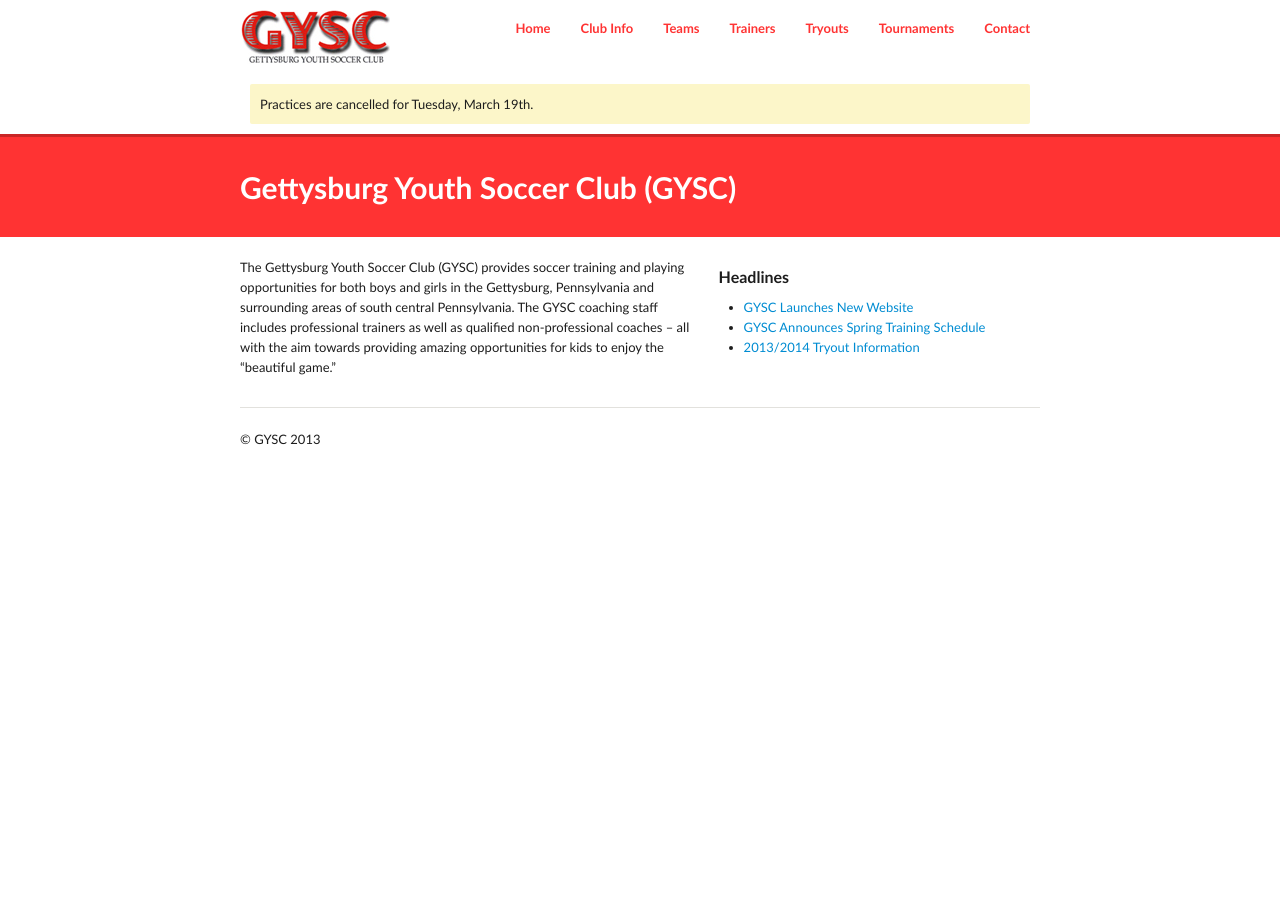
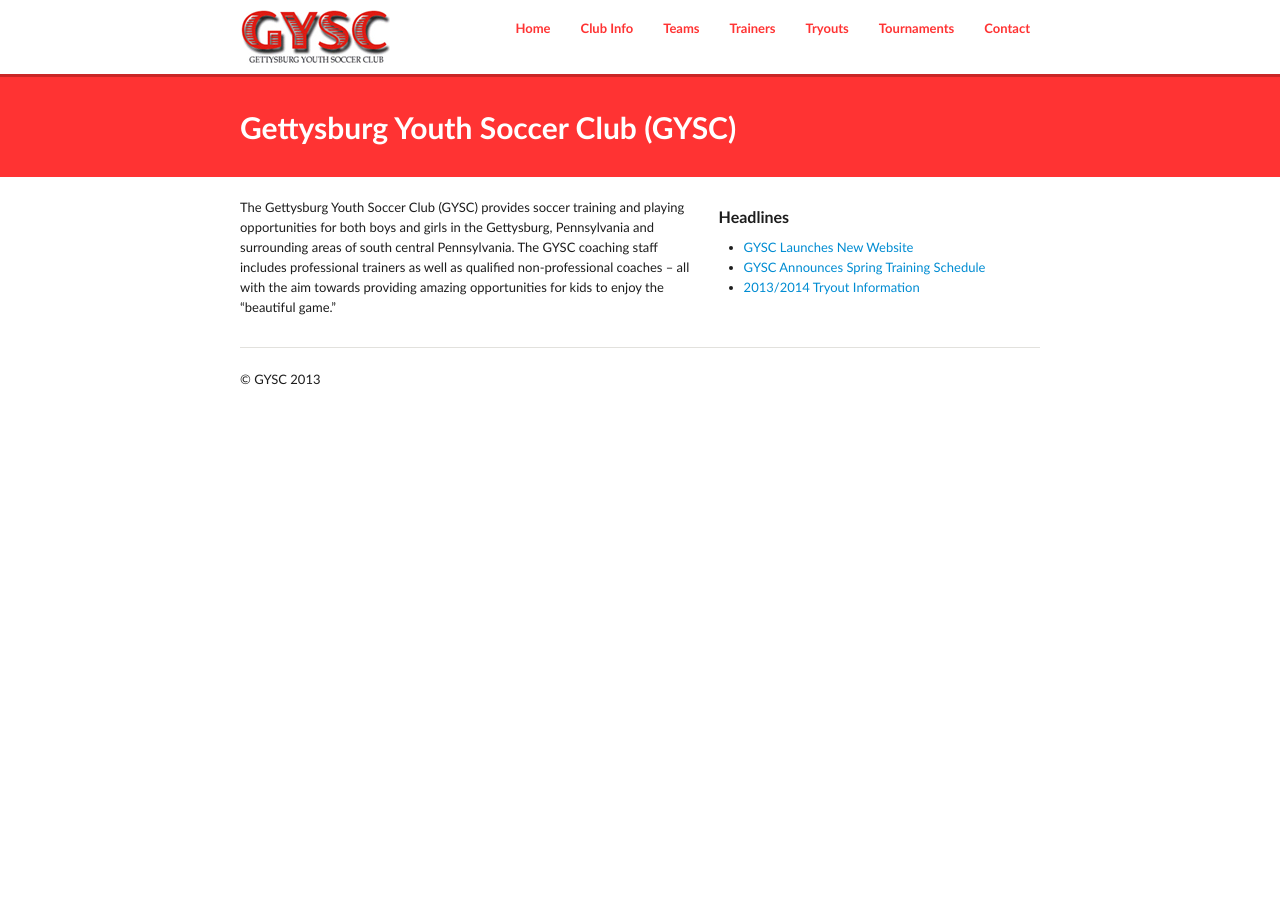
Before and after one commit to GYSC/gysc.github.com, a Jekyll site: the page built from index.md, in a window 1280 px wide. Built offline with Jekyll 4.4.1, drawn with Linux system fonts in a browser that asks for light colours; Markdown is read by kramdown in place of the engine named in the settings.

Commit message:
Update _config.yml

```diff
--- a/_config.yml
+++ b/_config.yml
@@ -1,5 +1,5 @@
 title: Gettysburg Youth Soccer Club
-message: Practices are cancelled for Tuesday, March 19th.
+message:
 
 #build config
 server: true
```
